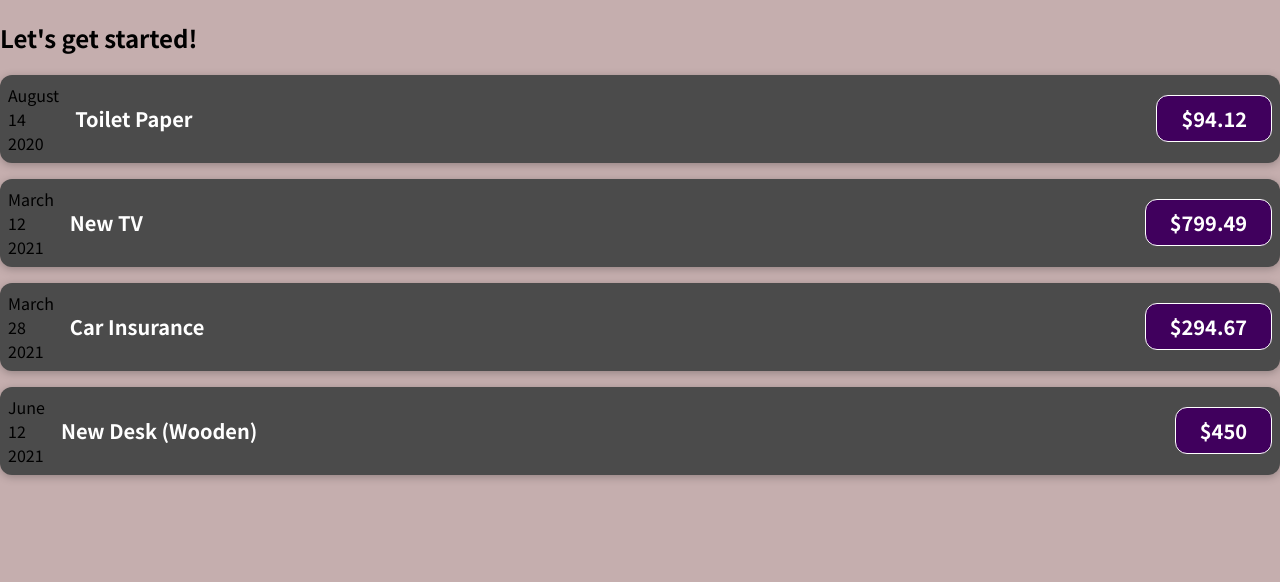
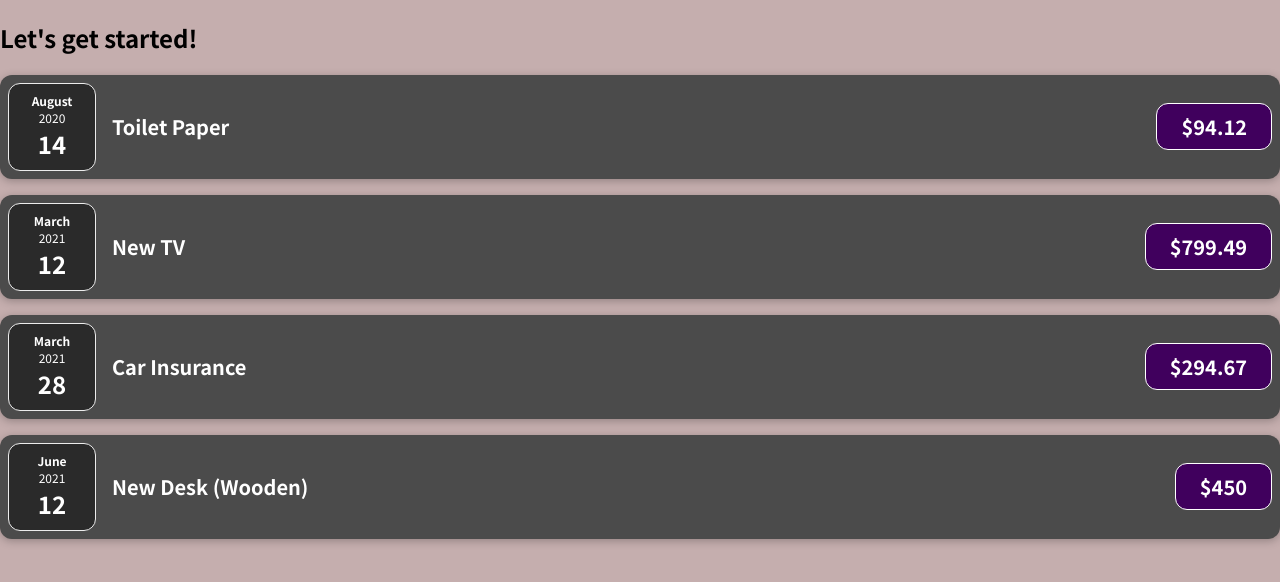
Before and after one commit to Badmonky/Learning, a JavaScript app in the folder react/01-starting-setup/: page / in a window 1280 px wide. Shown: the top 582 px of the page. Built offline with nearby package versions, Linux system fonts and the light colour scheme.

Commit message:
splitting components

```diff
--- /dev/null
+++ b/react/01-starting-setup/src/components/ExpenseDate.css
@@ -0,0 +1,26 @@
+.expense-date {
+  display: flex;
+  flex-direction: column;
+  width: 5.5rem;
+  height: 5.5rem;
+  border: 1px solid #ececec;
+  background-color: #2a2a2a;
+  color: white;
+  border-radius: 12px;
+  align-items: center;
+  justify-content: center;
+}
+
+.expense-date__month {
+  font-size: 0.75rem;
+  font-weight: bold;
+}
+
+.expense-date__year {
+  font-size: 0.75rem;
+}
+
+.expense-date__day {
+  font-size: 1.5rem;
+  font-weight: bold;
+}
--- /dev/null
+++ b/react/01-starting-setup/src/components/ExpenseDate.js
@@ -0,0 +1,21 @@
+import "./ExpenseDate.css";
+
+function ExpenseDate(props) {
+  const expenseMonth = props.date.toLocaleString("en-US", {
+    month: "long",
+  });
+  const expenseDay = props.date.toLocaleString("en-US", {
+    day: "2-digit",
+  });
+  const expenseYear = props.date.getFullYear();
+
+  return (
+      <div className='expense-date'>
+        <div className='expense-date__month'>{expenseMonth}</div>
+        <div className='expense-date__year'>{expenseYear}</div>
+        <div className='expense-date__day'>{expenseDay }</div>
+      </div>
+  );
+}
+
+export default ExpenseDate;
--- a/react/01-starting-setup/src/components/ExpenseItem.js
+++ b/react/01-starting-setup/src/components/ExpenseItem.js
@@ -1,24 +1,13 @@
+import ExpenseDate from "./ExpenseDate";
 import "./ExpenseItem.css";
-// import expenses from "./expenses.js"
 
 function ExpenseItem(props) {
-  const expenseMonth = props.expense.date.toLocaleString("en-US", {
-    month: "long",
-  });
-  const expenseDay = props.expense.date.toLocaleString("en-US", {
-    day: "2-digit",
-  });
-  const expenseYear = props.expense.date.getFullYear();
   const expenseTitle = props.expense.title;
   const expenseAmount = props.expense.amount;
 
   return (
     <div className="expense-item">
-      <div>
-        <div>{expenseMonth}</div>
-        <div>{expenseDay}</div>
-        <div>{expenseYear}</div>
-      </div>
+      <ExpenseDate date={props.expense.date}/>
       <div className="expense-item__description">
         <h2>{expenseTitle}</h2>
         <div className="expense-item__price">${expenseAmount}</div>
```
